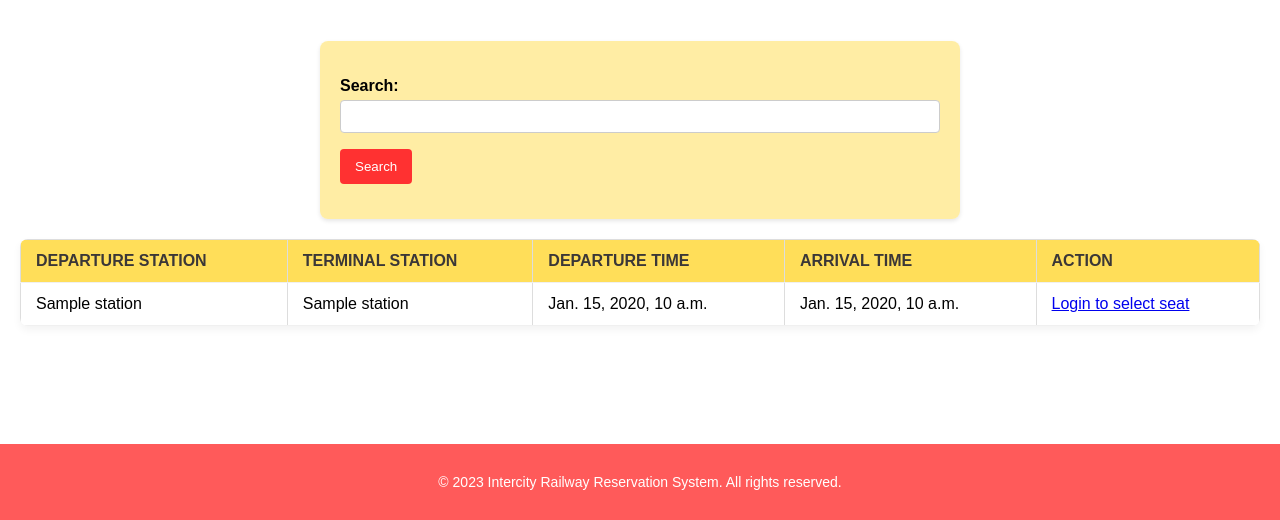
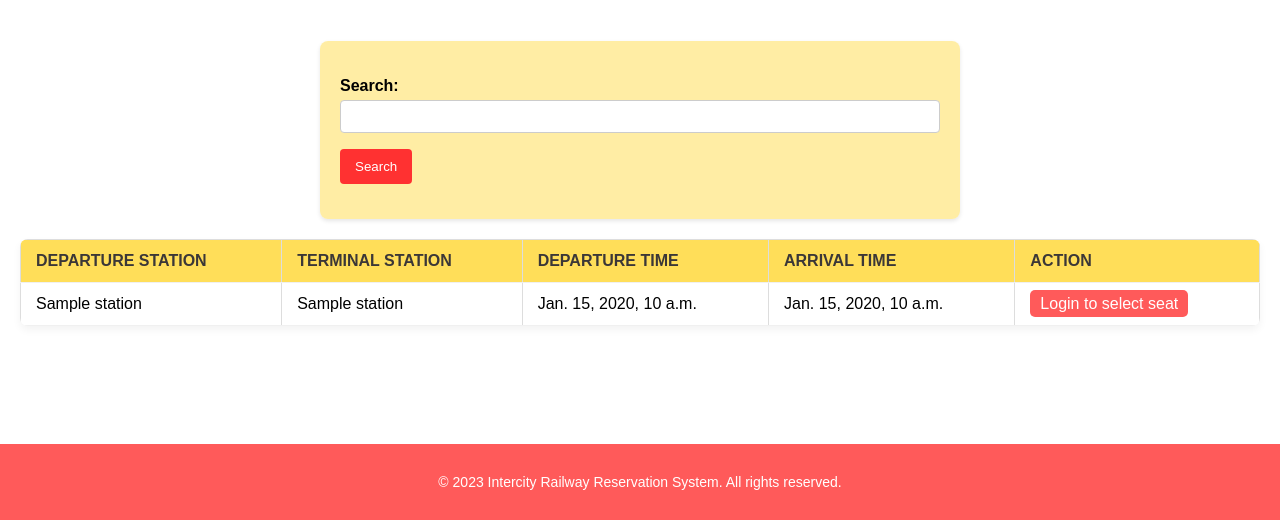
Before and after one commit to Jwizzed/IntercityRailwayReservationSystem, a Django app: page /railway/routes/ in a window 1280 px wide. Shown: the part 280-800 px from the top of the page. Run offline with Django 4.2, Linux system fonts and the light colour scheme; tables that the repository leaves empty hold one stand-in row (values such as "Sample post").

Commit message:
modify minor button stylee

```diff
--- a/railway/static/railway/styles.css
+++ b/railway/static/railway/styles.css
@@ -396,7 +396,7 @@ th {
 }
 
 .cancel-button {
-    background-color: #ff3860;
+    background-color: #ff5a5a;
     color: white;
     border: none;
     padding: 10px 20px;
@@ -412,7 +412,6 @@ th {
     transform: translateY(-2px);
     box-shadow: 0 6px 12px rgba(0, 0, 0, 0.2);
 }
-
 
 /* Footer Styles */
 footer {
--- a/railway/templates/routes_list.html
+++ b/railway/templates/routes_list.html
@@ -33,12 +33,12 @@
                         <td>
                             {% if user.is_authenticated %}
                                 {% if route.departure_time.date == now.date %}
-                                    <a href="{% url 'railway:pick_seat' route_id=route.id %}">Select Seat</a>
+                                    <a class="details-link" href="{% url 'railway:pick_seat' route_id=route.id %}">Select Seat</a>
                                 {% else %}
                                     Unavailable
                                 {% endif %}
                             {% else %}
-                                <a href="{% url 'railway:signin' %}">Login to select seat</a>
+                                <a class="details-link" href="{% url 'railway:signin' %}">Login to select seat</a>
                             {% endif %}
                         </td>
                     </tr>
```
